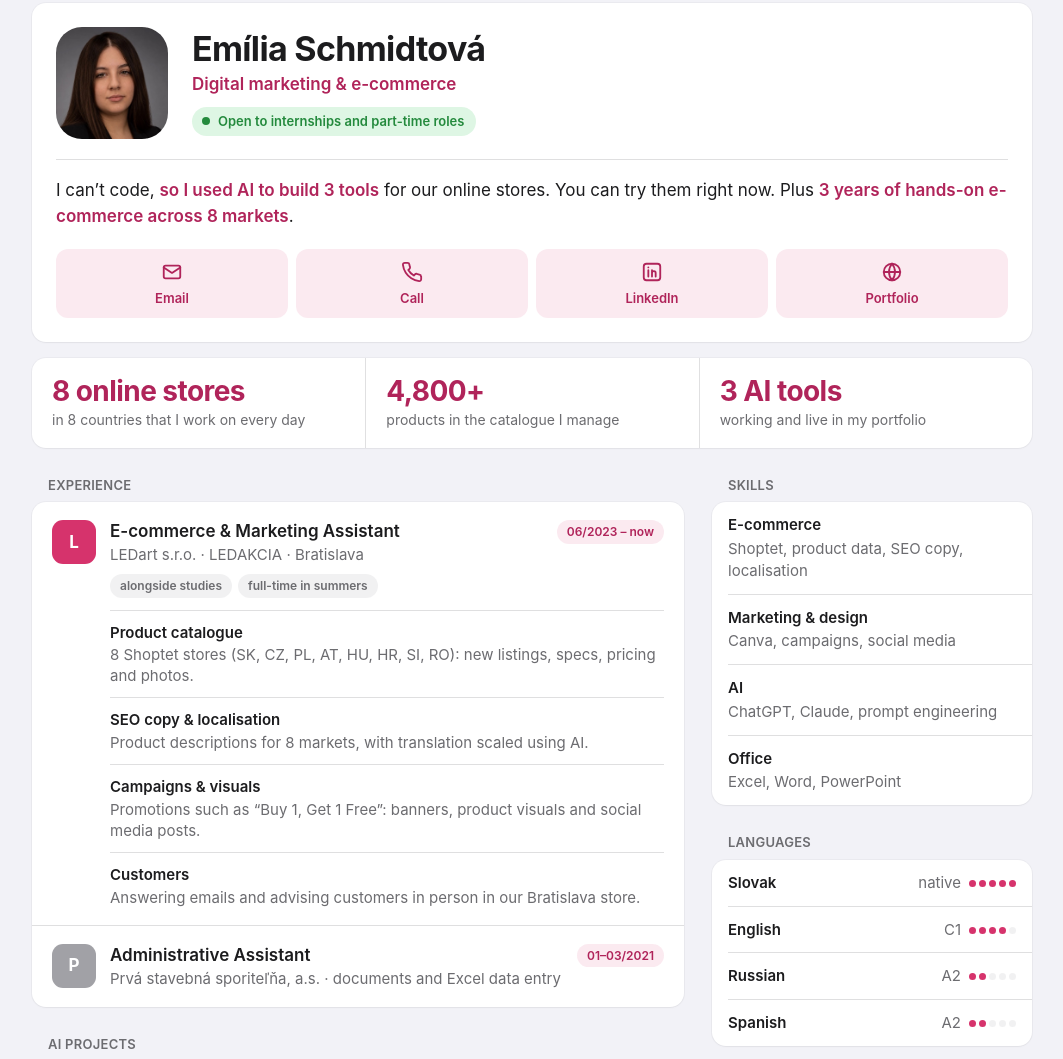
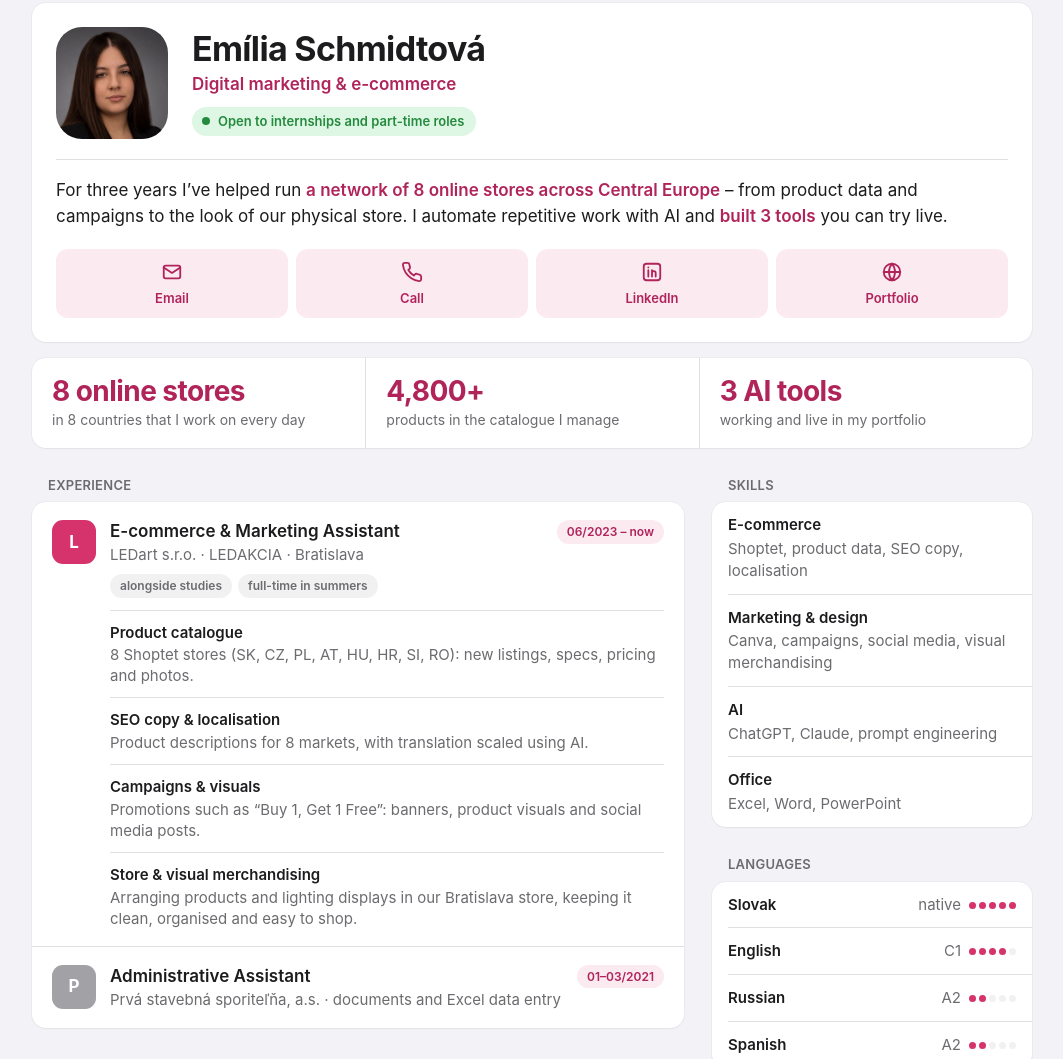
Before and after one commit to schemilkabb-bit/schemilkabb-bit.github.io, a plain HTML site: page cv/index.html in a window 1280 px wide. Shown: the part 79-1138 px from the top of the page, without its empty margins (108-1171 px from the left). Drawn offline with Linux system fonts and the light colour scheme.

Commit message:
Nový úvod a visual merchandising v životopise aj na stránke
Co-Authored-By: Claude Opus 5.5 <noreply@anthropic.com>

```diff
--- a/cv/index.html
+++ b/cv/index.html
@@ -252,7 +252,7 @@ const T = {
   sk: {
     title: 'Emília Schmidtová – Životopis', back: 'Portfólio', pdf: 'Stiahnuť PDF', pdfShort: 'PDF', file: 'cv-sk.pdf',
     role: 'Digitálny marketing & e-commerce', status: 'Hľadám stáž alebo prácu popri škole',
-    hook: 'Neviem programovať, <b>tak som s pomocou AI postavila 3 nástroje</b> pre naše e-shopy. Môžete si ich hneď vyskúšať. K tomu <b>3 roky praxe v e-commerce na 8 trhoch</b>.',
+    hook: 'Tri roky pomáham viesť <b>sieť 8 e-shopov v strednej Európe</b> – od produktových dát a kampaní až po vzhľad našej predajne. Opakovanú prácu automatizujem s pomocou AI a <b>vytvorila som 3 nástroje</b>, ktoré si môžete vyskúšať naživo.',
     act: { mail: 'E-mail', phone: 'Zavolať', in: 'LinkedIn', web: 'Portfólio' },
     facts: [['8 e-shopov', 'v 8 krajinách, na ktorých denne pracujem'], ['4 800+', 'produktov v katalógu, ktorý spravujem'], ['3 AI nástroje', 'funkčné a dostupné naživo v portfóliu']],
     L: { exp: 'Pracovné skúsenosti', proj: 'AI projekty', edu: 'Vzdelanie', skills: 'Zručnosti', langs: 'Jazyky', avail: 'Dostupnosť' },
@@ -260,7 +260,7 @@ const T = {
       rows: [['Produktový katalóg', '8 e-shopov na Shoptete (SK, CZ, PL, AT, HU, HR, SI, RO): nové produkty, parametre, ceny a fotky.'],
              ['SEO texty a lokalizácia', 'Popisy produktov pre 8 trhov, preklady škálované s pomocou AI.'],
              ['Kampane a vizuály', 'Akcie ako „1+1 zadarmo“: bannery, produktové vizuály a príspevky na sociálne siete.'],
-             ['Zákazníci', 'Odpovede na e-maily a osobné poradenstvo v našej predajni v Bratislave.']] },
+             ['Predajňa a visual merchandising', 'Aranžovanie produktov a vystavených svietidiel v predajni v Bratislave, poriadok a prehľadnosť pre zákazníkov.']] },
            { logo: 'P', gray: true, small: true, title: 'Administratívna výpomoc', org: 'Prvá stavebná sporiteľňa, a.s. · dokumenty a dáta v Exceli', date: '01–03/2021' }],
     projects: [['spark', 'Generatívna AI', 'Popisovač', 'Z parametrov produktu vytvorí popis, SEO titulok a HTML pre Shoptet naraz v 8 jazykoch.', 'tools/popisovac/'],
                ['grid', 'Automatizácia', 'Bannerovač', 'Jedna akcia → 32 bannerov pre web, Instagram a Facebook s preloženým textom a cenou v mene každého trhu.', 'tools/bannerovac/'],
@@ -268,7 +268,7 @@ const T = {
     tryIt: 'Vyskúšať', live: 'Všetky tri nástroje naživo:',
     edu: [['Medzinárodný manažment a marketing', 'AMBIS vysoká škola, Bratislava · Digitálny marketing', '2025 – dnes'],
           ['Gymnázium J. G. Tajovského', 'Banská Bystrica · maturita z ekonomiky a matematiky', '2021 – 2025']],
-    skills: [['E-commerce', 'Shoptet, produktové dáta, SEO texty, lokalizácia'], ['Marketing & dizajn', 'Canva, kampane, sociálne siete'],
+    skills: [['E-commerce', 'Shoptet, produktové dáta, SEO texty, lokalizácia'], ['Marketing & dizajn', 'Canva, kampane, sociálne siete, visual merchandising'],
              ['AI', 'ChatGPT, Claude, prompt engineering'], ['Kancelária', 'Excel, Word, PowerPoint']],
     langs: [['Slovenčina', 'materinský', 5], ['Angličtina', 'C1', 4], ['Ruština', 'A2', 2], ['Španielčina', 'A2', 2]],
     avail: [['Rozsah', '<span class="todo">~20 h týždenne</span>'], ['Forma', 'Bratislava, hybridne, na diaľku'], ['Leto', 'plný úväzok'], ['Vodičský preukaz', 'sk. B']],
@@ -277,7 +277,7 @@ const T = {
   en: {
     title: 'Emília Schmidtová – CV', back: 'Portfolio', pdf: 'Download PDF', pdfShort: 'PDF', file: 'cv-en.pdf',
     role: 'Digital marketing & e-commerce', status: 'Open to internships and part-time roles',
-    hook: 'I can’t code, <b>so I used AI to build 3 tools</b> for our online stores. You can try them right now. Plus <b>3 years of hands-on e-commerce across 8 markets</b>.',
+    hook: 'For three years I’ve helped run <b>a network of 8 online stores across Central Europe</b> – from product data and campaigns to the look of our physical store. I automate repetitive work with AI and <b>built 3 tools</b> you can try live.',
     act: { mail: 'Email', phone: 'Call', in: 'LinkedIn', web: 'Portfolio' },
     facts: [['8 online stores', 'in 8 countries that I work on every day'], ['4,800+', 'products in the catalogue I manage'], ['3 AI tools', 'working and live in my portfolio']],
     L: { exp: 'Experience', proj: 'AI projects', edu: 'Education', skills: 'Skills', langs: 'Languages', avail: 'Availability' },
@@ -285,7 +285,7 @@ const T = {
       rows: [['Product catalogue', '8 Shoptet stores (SK, CZ, PL, AT, HU, HR, SI, RO): new listings, specs, pricing and photos.'],
              ['SEO copy & localisation', 'Product descriptions for 8 markets, with translation scaled using AI.'],
              ['Campaigns & visuals', 'Promotions such as “Buy 1, Get 1 Free”: banners, product visuals and social media posts.'],
-             ['Customers', 'Answering emails and advising customers in person in our Bratislava store.']] },
+             ['Store & visual merchandising', 'Arranging products and lighting displays in our Bratislava store, keeping it clean, organised and easy to shop.']] },
            { logo: 'P', gray: true, small: true, title: 'Administrative Assistant', org: 'Prvá stavebná sporiteľňa, a.s. · documents and Excel data entry', date: '01–03/2021' }],
     projects: [['spark', 'Generative AI', 'Popisovač', 'Turns product specs into a description, SEO title and Shoptet HTML in 8 languages at once.', 'tools/popisovac/'],
                ['grid', 'Automation', 'Bannerovač', 'One promotion → 32 banners for web, Instagram and Facebook, with translated wording and prices in each market’s currency.', 'tools/bannerovac/'],
@@ -293,7 +293,7 @@ const T = {
     tryIt: 'Try it', live: 'All three tools live at',
     edu: [['International Management & Marketing', 'AMBIS University, Bratislava · Digital Marketing', '2025 – now'],
           ['J. G. Tajovský Grammar School', 'Banská Bystrica · exams in Economics & Mathematics', '2021 – 2025']],
-    skills: [['E-commerce', 'Shoptet, product data, SEO copy, localisation'], ['Marketing & design', 'Canva, campaigns, social media'],
+    skills: [['E-commerce', 'Shoptet, product data, SEO copy, localisation'], ['Marketing & design', 'Canva, campaigns, social media, visual merchandising'],
              ['AI', 'ChatGPT, Claude, prompt engineering'], ['Office', 'Excel, Word, PowerPoint']],
     langs: [['Slovak', 'native', 5], ['English', 'C1', 4], ['Russian', 'A2', 2], ['Spanish', 'A2', 2]],
     avail: [['Hours', '<span class="todo">~20 h per week</span>'], ['Where', 'Bratislava, hybrid, remote'], ['Summer', 'full-time'], ['Driving licence', 'B']],
```
Also changed, not shown: index.html (+6 -6 lines), cv/cv-en-preview.png, cv/cv-sk-preview.png, 2 other files.
